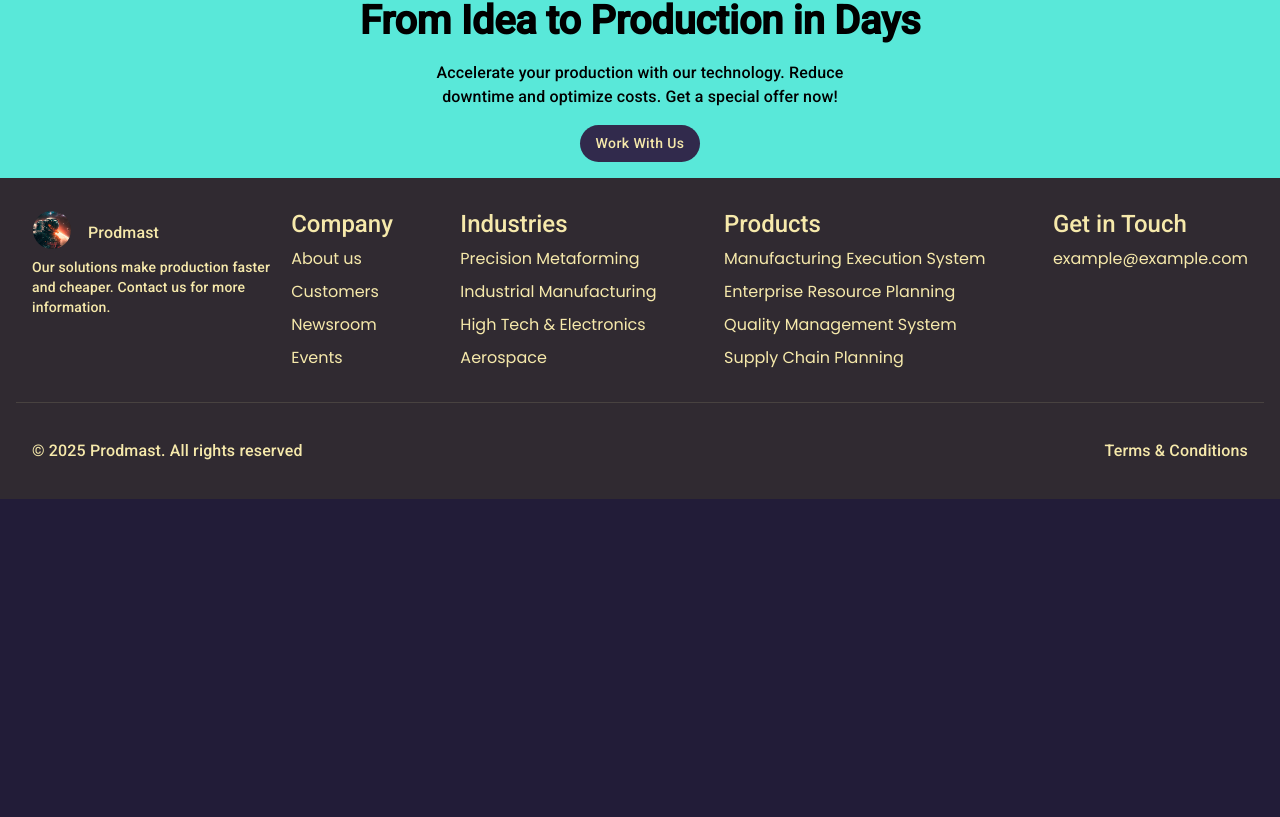
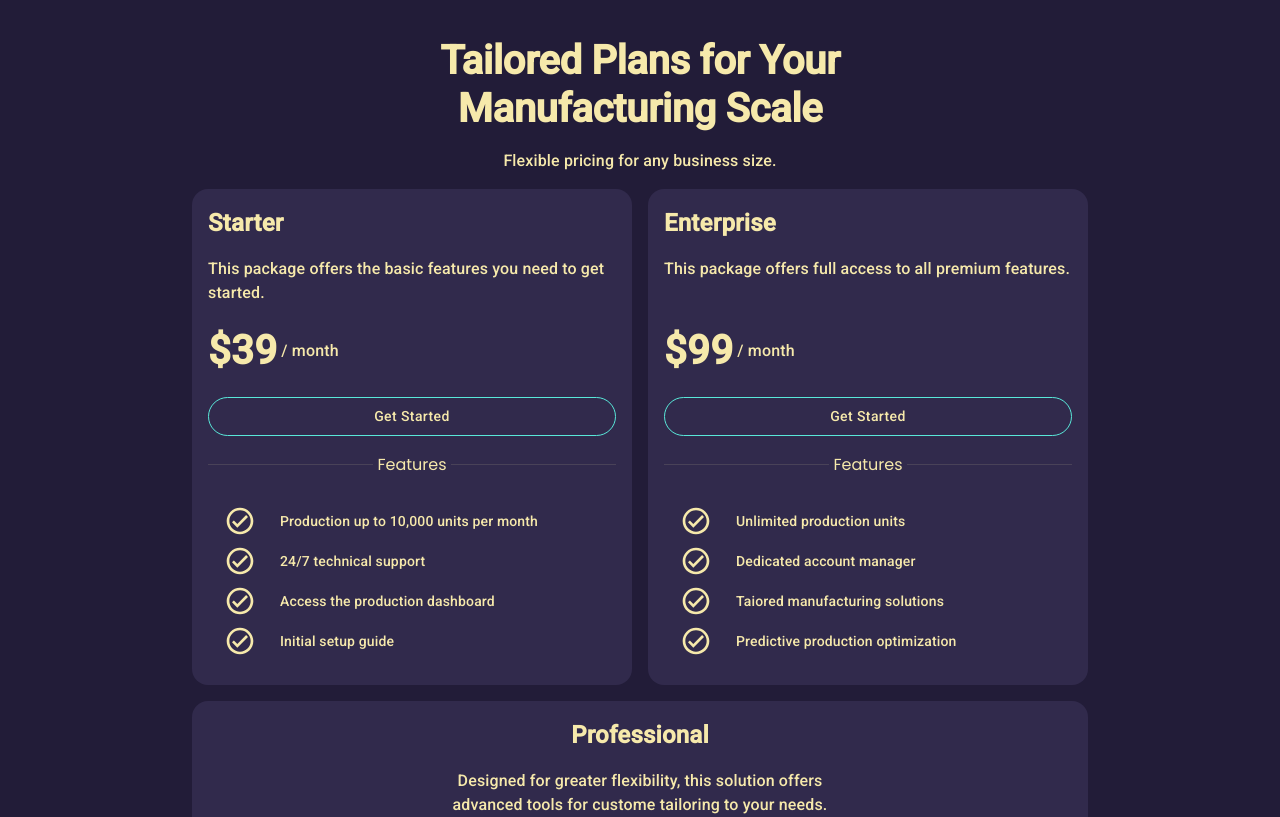
Before and after one commit to Nellak2017/freelance-micro-samples, a Next.js app: page / in a window 1280 px wide. Shown: the part 1683-2500 px from the top of the page. Before the commit the page ends 2182 px from the top, so only its background shows below. Built offline with nearby package versions, Linux system fonts and the light colour scheme.

Commit message:
Plop HomePayment Section.

```diff
--- /dev/null
+++ b/src/UI/molecules/VerticalSection/HomePayment/HomePayment.index.slots.js
@@ -0,0 +1,108 @@
+import Box from '@mui/material/Box'
+import Typography from '@mui/material/Typography'
+import Tooltip from '@mui/material/Tooltip'
+import Button from '@mui/material/Button'
+import Divider from '@mui/material/Divider'
+import List from '@mui/material/List'
+import ListItem from '@mui/material/ListItem'
+import ListItemIcon from '@mui/material/ListItemIcon'
+import ListItemText from '@mui/material/ListItemText'
+import { MdOutlineCheckCircle } from 'react-icons/md'
+import { ICON_SIZE, MAX_CONTENT_WIDTH } from '@/Core/shared/global.constants'
+
+
+// TODO: Extract data to constants file
+// TODO: Responsive, Aria, Semantic, ..etc
+const starterFeatures = [
+    'Production up to 10,000 units per month',
+    '24/7 technical support',
+    'Access the production dashboard',
+    'Initial setup guide'
+]
+const enterpriseFeatures = [
+    'Unlimited production units',
+    'Dedicated account manager',
+    'Taiored manufacturing solutions',
+    'Predictive production optimization'
+]
+const TopData = { header: 'Tailored Plans for Your Manufacturing Scale', subHeader: 'Flexible pricing for any business size.' }
+const BottomData = [
+    {
+        key: 'Starter plan',
+        planType: 'Starter',
+        planDescription: 'This package offers the basic features you need to get started.',
+        pricePerMonth: 39,
+        featureList: starterFeatures,
+    },
+    {
+        key: 'Enterprise plan',
+        planType: 'Enterprise',
+        planDescription: 'This package offers full access to all premium features.',
+        pricePerMonth: 99,
+        featureList: enterpriseFeatures,
+    },
+    {
+        key: 'Professional plan',
+        planType: 'Professional',
+        planDescription: 'Designed for greater flexibility, this solution offers advanced tools for custome tailoring to your needs.',
+    },
+]
+const PricingCard = ({ state: { planType, planDescription, pricePerMonth, featureList } = {}, ...rest }) => (
+    <Box display='flex' flexDirection='column' alignItems='flex-start' justifyContent='space-between' textAlign='start' width='100%' gap={3} p={3} borderRadius={2} sx={theme => ({ backgroundColor: theme.palette.background.paper })} {...rest}>
+        <Typography fontWeight='bold' textAlign='start' sx={theme => ({ fontSize: { xs: theme.typography.h4.fontSize, md: theme.typography.h3.fontSize }, })}>{planType}</Typography>
+        <Typography width='100%' height='100%' textAlign='start' sx={theme => ({ fontSize: { xs: theme.typography.body2.fontSize, md: theme.typography.body1.fontSize }, })}>{planDescription}</Typography>
+
+        <Box display='flex' alignItems='center' gap={1}>
+            <Typography fontWeight='bold' textAlign='start' sx={theme => ({ fontSize: { xs: theme.typography.h3.fontSize, md: theme.typography.h2.fontSize }, })}>{`$${pricePerMonth}`}</Typography>
+            <Typography textAlign='start' sx={theme => ({ fontSize: { xs: theme.typography.body2.fontSize, md: theme.typography.body1.fontSize }, })}>/ month</Typography>
+        </Box>
+
+        <Tooltip title={`Get Started with ${planType}`}><Button variant='outlined' sx={{ width: '100%' }}>Get Started</Button></Tooltip>
+
+        <Divider aria-hidden sx={{ width: '100%' }}>Features</Divider>
+
+        <List dense>
+            {featureList?.map(content => (
+                <ListItem key={content} sx={{ boxShadow: 'none' }}>
+                    <ListItemIcon><MdOutlineCheckCircle size={ICON_SIZE} /></ListItemIcon>
+                    <ListItemText primary={content} />
+                </ListItem>
+            ))}
+        </List>
+    </Box>
+)
+const LastPricingCard = ({ state: { planType, planDescription } = {}, sx, ...rest }) => (
+    <Box display='flex' flexDirection='column' alignItems='center' justifyContent='center' textAlign='start' width='100%' gap={3} p={3} borderRadius={2} sx={theme => ({ backgroundColor: theme.palette.background.paper, ...sx })} {...rest}>
+        <Typography fontWeight='bold' textAlign='center' sx={theme => ({ fontSize: { xs: theme.typography.h4.fontSize, md: theme.typography.h3.fontSize }, })}>{planType}</Typography>
+        <Typography width='50%' textAlign='center' sx={theme => ({ fontSize: { xs: theme.typography.body2.fontSize, md: theme.typography.body1.fontSize }, })}>{planDescription}</Typography>
+        <Tooltip title={`Get Started with ${planType}`}><Button variant='outlined'>Get Started</Button></Tooltip>
+    </Box>
+)
+const Top = ({ state: { header, subHeader } = TopData }) => (
+    <Box display='flex' flexDirection='column' alignItems='center' width='50%' gap={3} >
+        <Typography width='100%' variant='h2' fontWeight='bold' textAlign='center' sx={theme => ({ fontSize: { xs: theme.typography.h3.fontSize, md: theme.typography.h2.fontSize }, })}>{header}</Typography>
+        <Typography width='70%' textAlign='center' sx={theme => ({ fontSize: { xs: theme.typography.body2.fontSize, md: theme.typography.body1.fontSize }, })}>{subHeader}</Typography>
+    </Box>
+)
+const Bottom = ({ state = BottomData }) => (
+    <Box
+        display='grid'
+        width='70%'
+        gap={3}
+        gridTemplateColumns='repeat(2, 1fr)'
+        gridTemplateRows='auto auto'
+    >
+        {state?.map((cardState, index) => (
+            index < state.length - 1
+                ? <PricingCard key={cardState?.key} state={cardState} />
+                : <LastPricingCard key={cardState?.key} state={cardState} sx={{ gridColumn: '1 / span 2' }} />
+        ))}
+    </Box>
+)
+
+export const DefaultChildrenHomePayment = (
+    <Box display='flex' flexDirection='column' justifyContent='center' alignItems='center' maxWidth={MAX_CONTENT_WIDTH} width='100%' py={6} gap={3}>
+        <Top />
+        <Bottom />
+    </Box>
+)
--- a/src/UI/molecules/VerticalSection/HomeSecond/HomeSecond.index.slots.js
+++ b/src/UI/molecules/VerticalSection/HomeSecond/HomeSecond.index.slots.js
@@ -10,6 +10,7 @@ import { GridItem, TopGridItem, BottomGridItem } from './HomeSecond.helper.slots
 // TODO: Fix aria stuff
 // TODO: Fix semantic stuff
 // TODO: Use the Typography default override instead of repeating long sx stuff
+// TODO: Extract the Header/Sub-header typography into its own re-used molecule, it is also used in HomePayment
 const { header, subHeader } = SECTION_HEADER
 export const DefaultChildrenHomeSecond = (
     <Box display='flex' flexDirection='column' alignItems='center' p={3} gap={3} maxWidth={MAX_CONTENT_WIDTH} width='100%'>
--- a/src/UI/styles/MUITheme.js
+++ b/src/UI/styles/MUITheme.js
@@ -21,7 +21,14 @@ const baseTheme = {
                 {
                     props: { variant: 'secondary' },
                     style: ({ theme }) => ({ backgroundColor: theme.palette.background.paper, color: theme.palette.text.primary, '&:hover': { backgroundColor: theme.palette.background.paperBackground, color: theme.palette.text.secondary, }, })
-                }
+                },
+                {
+                    props: { variant: 'outlined' },
+                    style: ({ theme }) => ({
+                        border: `1px solid ${theme.palette.primary.main}`, backgroundColor: theme.palette.background.paper, color: theme.palette.text.primary,
+                        '&:hover': { backgroundColor: `${theme.palette.primary.dark}50`, color: theme.palette.text.primary, },
+                    })
+                },
             ], defaultProps: { variant: 'contained', },
         },
         MuiCssBaseline: {
--- a/src/UI/templates/Home/HomeTemplate.js
+++ b/src/UI/templates/Home/HomeTemplate.js
@@ -4,7 +4,7 @@ import { VerticalSection } from '@/UI/molecules/VerticalSection/VerticalSection'
 import { Footer } from '@/UI/molecules/Footer/Footer'
 import { DefaultChildrenHomeLast } from '@/UI/molecules/VerticalSection/HomeLast/HomeLast.index.slots'
 import { DefaultChildrenHomeSecond } from '@/UI/molecules/VerticalSection/HomeSecond/HomeSecond.index.slots'
-
+import { DefaultChildrenHomePayment } from '@/UI/molecules/VerticalSection/HomePayment/HomePayment.index.slots'
 export const HomeTemplate = () => (
     <Box id='root' display='flex' flexDirection='column' alignItems='center' minHeight='100vh' justifyContent='space-between'>
         <Nav sx={theme => ({ backgroundColor: theme.palette.background.default, })} />
@@ -13,6 +13,9 @@ export const HomeTemplate = () => (
             <VerticalSection aria-label='Second Home Section' sx={theme => ({ backgroundColor: theme.palette.primary.main })}>
                 {DefaultChildrenHomeSecond}
             </VerticalSection>
+            <VerticalSection aria-label='Payment Tier Home Section'>
+                {DefaultChildrenHomePayment}
+            </VerticalSection>
             <VerticalSection aria-label='Last Home Section' sx={theme => ({ backgroundColor: theme.palette.primary.main })}>
                 {DefaultChildrenHomeLast}
             </VerticalSection>
```
